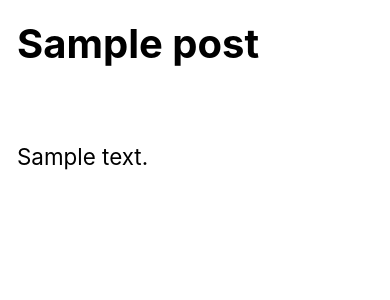
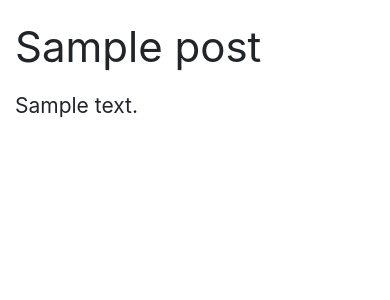
Before and after one commit to BrianMwevi/writer, a Django app: page /post/detail/1/ in a window 390 px wide. Shown: the part 76-376 px from the top of the page. Run offline with Django 3.2, Linux system fonts and the light colour scheme; a user stored in the database is signed in; tables that the repository leaves empty hold one stand-in row (values such as "Sample post"); some libraries are stand-ins or nearby versions.

Commit message:
Removed textarea and added p element on detail view

```diff
--- a/static/css/style.css
+++ b/static/css/style.css
@@ -254,11 +254,8 @@
 }
 
 .title_form {
-	width: 100%;
-	font-size: 2.5rem;
-	line-height: 3rem;
-	font-weight: bold;
-	/*border: none;*/
+	font-size: 42px;
+	line-height: 53px;
 }
 
 .title_form:focus {
@@ -271,16 +268,19 @@
 }
 
 textarea {
+	width: 100%;
 	overflow: hidden;
 	resize: none;
 	border: none;
 	outline: none;
-
+	background: transparent;
+	font-weight: 400px;
+	color:rgba(0,0,0,0.84);
 }
 
 .detail-form {
-	width: 100%;
-	font-size: 1.4rem;
+	font-size: 21px;
+	line-height: 33px;
 }
 
 /*.detail-form:active{
--- a/static/js/main.js
+++ b/static/js/main.js
@@ -2,7 +2,6 @@ var csrftoken = jQuery("[name=csrfmiddlewaretoken]").val();
 
 $(document).ready(function(){
     $('[data-toggle="popover"]').popover();
-	// testing()
 	autoExpand()
 });
 
@@ -28,38 +27,27 @@ function popupCog() {
 
 // Posting and updating forms
 function autoExpand() {
-	var detailForm = document.getElementById("detailForm");
-	var titleForm = document.getElementById("titleForm");
-	$("#detailForm, #titleForm").val(function(){
+	var title = document.getElementById("titleForm");
+	title.style.height=(title.scrollHeight) + "px";
+	var detail = document.getElementById("detailForm");
+	detail.style.height=(detail.scrollHeight) + "px";
+	// $("#detailForm, #titleForm").css("height",scrollHeight + "px")
+	$("#detailForm, #titleForm").on("keypress keyup", function(e){
+		var keycode = (e.keyCode ? e.keyCode : e.which);
+		// Resetting forms height on content delete
 		if (this.value == "") {
-			if (this.id == "titleForm") {
-				this.style.height="148px";
-			}else{
-				// this.style.paddingTop="98px";
-				console.log(this.id)
-			}
+			console.log("Empty!")
+			this.style.height="98px";
 		}
-	})
-	$("#detailForm, #titleForm").keypress(function(e){
-		var keycode = (e.keyCode ? e.keyCode : e.which);
-		console.log(this.scrollHeight)
-		// Resetting forms height on content delete
-		$(this).keyup(function(e){
-			if (this.value == "") {
-				this.style.height="98px";
-				console.log(this.style.height=this.scrollHeight + "px")
-			}
-			else {
-				this.style.height=(this.scrollHeight) + "px";
-			}
-		})
+		else {
+			this.style.height=(this.scrollHeight) + "px";
+		}
 		if (keycode == '13') { // Enter
 			if (this.id == "titleForm") {
 				e.preventDefault();
 				// Focus the detail form
 		 		$(this).blur()
-		 		$(detailForm).focus()
-
+		 		$(detail).focus()
 			}
 		} else {
 			this.style.height = (this.scrollHeight) + "px";
--- a/writers/settings/__init__.py
+++ b/writers/settings/__init__.py
@@ -1,7 +1,7 @@
 from .base import *
 if DEBUG:
-	# from .local_settings import *
-	from .production import *
+	from .local_settings import *
+	# from .production import *
 
 else:
 	pass
--- a/writersapp/templates/writersapp/post_detail.html
+++ b/writersapp/templates/writersapp/post_detail.html
@@ -5,23 +5,27 @@
 <section class="temp-margin">
 	<div class="container">
 		<div class="row">
-			<div class="col-sm-9 mx-auto">
+			<div class="col-sm-8 mx-auto">
 				{% if post.author_id == user.id %}
 					{% if post.pub_date %}
-						<textarea readonly="true" class="title_form form_create pt-3" name="title" autofocus="" required="">{{ post.title }}</textarea>
-						<textarea readonly="true" id="detail_form" class="detail-form form_create pt-3" name="detail" required="">{{ post.detail }}</textarea>
+					<div class="article pt-3">
+						<div id="titleForm" class="title_form">{{ post.title }}</div>
+						<p id="detailForm" class="detail-form pt-3">{{ post.detail }}</p>
+					</div>
 					{% elif post.created_date and not post.pub_date %}
 						<form action="{% url 'writersapp:post_publish' pk=post.pk %}" method="POST">{% csrf_token %}
 							<div class="form-group">
-								<textarea class="title_form form_create p-3" name="title" autofocus="" required="">{{ post.title }}</textarea>
-								<textarea id="detail_form" class="detail-form form_create p-3" name="detail" required="">{{ post.detail }}</textarea>
+								<textarea id="titleForm" class="title_form pt-5" name="title" autofocus=""  required="">{{ post.title }}</textarea>
+								<textarea id="detailForm" class="detail-form" name="detail" required="" autofocus="">{{ post.detail }}</textarea>
 							</div>
 							<button class="btn btn-custom" type="submit">Publish</button>
 						</form>
 					{% endif %}
 				{% elif post.created_date and post.pub_date%}
-					<textarea readonly="true" class="title_form form_create pt-3" name="title" autofocus="" required="">{{ post.title }}</textarea>
-					<textarea readonly="true" id="detail_form" class="detail-form form_create py-0 my-0" name="detail" required="">{{ post.detail }}</textarea>
+					<div class="article pt-3">
+						<div id="titleForm" class="title_form">{{ post.title }}</div>
+						<p id="detailForm" class="detail-form pt-3">{{ post.detail }}</p>
+					</div>
 				{% endif %}
 			</div>
 		</div>
--- a/writersapp/templates/writersapp/post_update.html
+++ b/writersapp/templates/writersapp/post_update.html
@@ -6,8 +6,8 @@
 			<div class="col-sm-8 mx-auto">
 				<form action="{% url 'writersapp:post_update' pk=post.pk %}" method="POST">{% csrf_token %}
 					<div class="form-group">
-						<textarea class="title_form form_create p-3" name="title" autofocus="" placeholder="Title" contenteditable="false" required="">{{ post.title }}</textarea>
-						<textarea id="detail_form" class="detail-form form_create p-3" name="detail" required="">{{ post.detail }}</textarea>
+					<textarea id="titleForm" class="title_form pt-5" name="title" autofocus="" placeholder="Title" required="">{{ post.title }}</textarea>
+					<textarea id="detailForm" class="detail-form" name="detail" placeholder="Tell your story" required="" autofocus="">{{ post.detail }}</textarea>
 					</div>
 					<button class="btn btn-custom" type="submit">Publish</button>
 				</form>
```
